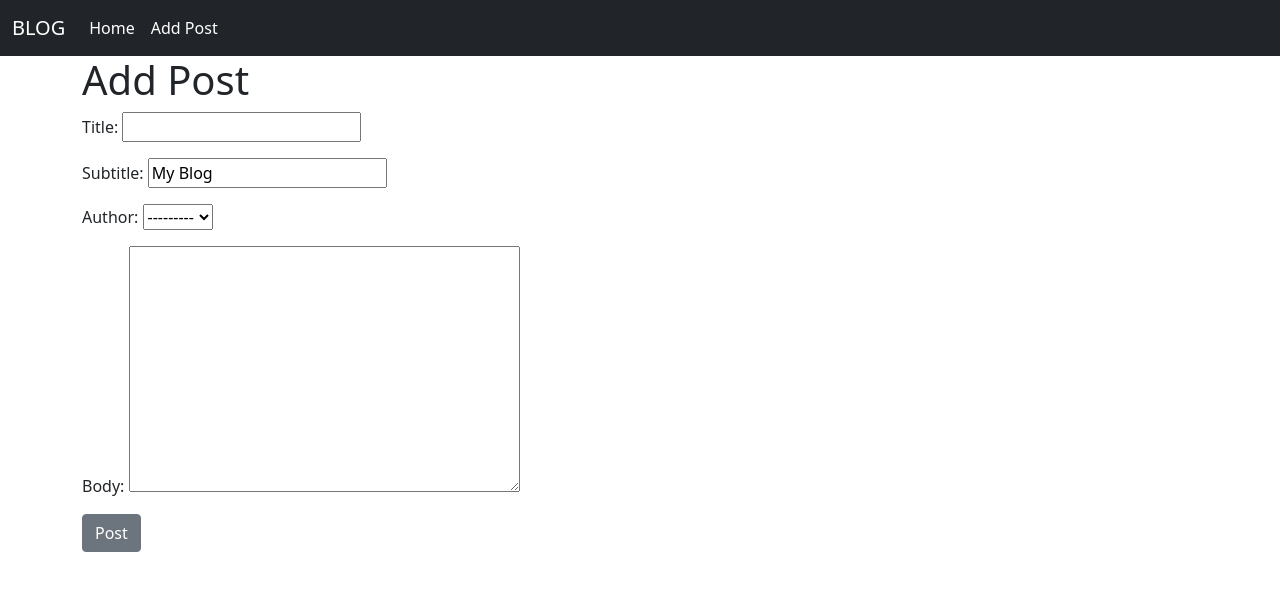
After one commit to kostya-x/codemy-django-blog, a Django app: page /add/ in a window 1280 px wide. The commit adds this page. Shown: the top 591 px of the page. Run offline with Django 4.2, Linux system fonts and the light colour scheme; data comes from the database, SQL or seed files in the repository; both versions use the stored data as it was after the commit.

Commit message:
make adding posts from the page

```diff
--- a/ablog/theblog/models.py
+++ b/ablog/theblog/models.py
@@ -1,5 +1,6 @@
 from django.db import models
 from django.contrib.auth.models import User
+from django.urls import reverse
 
 
 class Post(models.Model):
@@ -10,3 +11,6 @@ class Post(models.Model):
 
     def __str__(self):
         return self.title + ' | ' + str(self.author)
+
+    def get_absolute_url(self):
+        return reverse('article', kwargs={"pk": self.id})
--- /dev/null
+++ b/ablog/theblog/templates/add.html
@@ -0,0 +1,12 @@
+{% extends 'base.html' %}
+{% block title %} Create a New Post {% endblock %}
+{% block content %}
+
+<h1>Add Post</h1>
+
+<form method="POST">
+    {% csrf_token %}
+    {{ form.as_p }}
+    <button class="btn btn-secondary">Post</button>
+</form>
+{% endblock %}
--- a/ablog/theblog/templates/base.html
+++ b/ablog/theblog/templates/base.html
@@ -22,6 +22,9 @@
                     <li class="nav-item">
                         <a class="nav-link active" aria-current="page" href="{% url 'home' %}">Home</a>
                     </li>
+                    <li class="nav-item">
+                        <a class="nav-link active" aria-current="page" href="{% url 'add' %}">Add Post</a>
+                    </li>
                 </ul>
                 </div>
             </div>
--- a/ablog/theblog/urls.py
+++ b/ablog/theblog/urls.py
@@ -1,7 +1,8 @@
 from django.urls import path
-from .views import ArticleView, HomeView
+from .views import AddPostView, ArticleView, HomeView, AddPostView
 
 urlpatterns = [
     path('', HomeView.as_view(), name="home"),
     path('article/<int:pk>', ArticleView.as_view(), name="article"),
+    path('add/', AddPostView.as_view(), name="add"),
 ]
--- a/ablog/theblog/views.py
+++ b/ablog/theblog/views.py
@@ -1,4 +1,4 @@
-from django.views.generic import ListView, DetailView
+from django.views.generic import ListView, DetailView, CreateView
 from .models import Post
 
 
@@ -10,3 +10,9 @@ class HomeView(ListView):
 class ArticleView(DetailView):
     model = Post
     template_name = 'article.html'
+
+
+class AddPostView(CreateView):
+    model = Post
+    template_name = 'add.html'
+    fields = '__all__'
```
Also changed, not shown: ablog/db.sqlite3.
